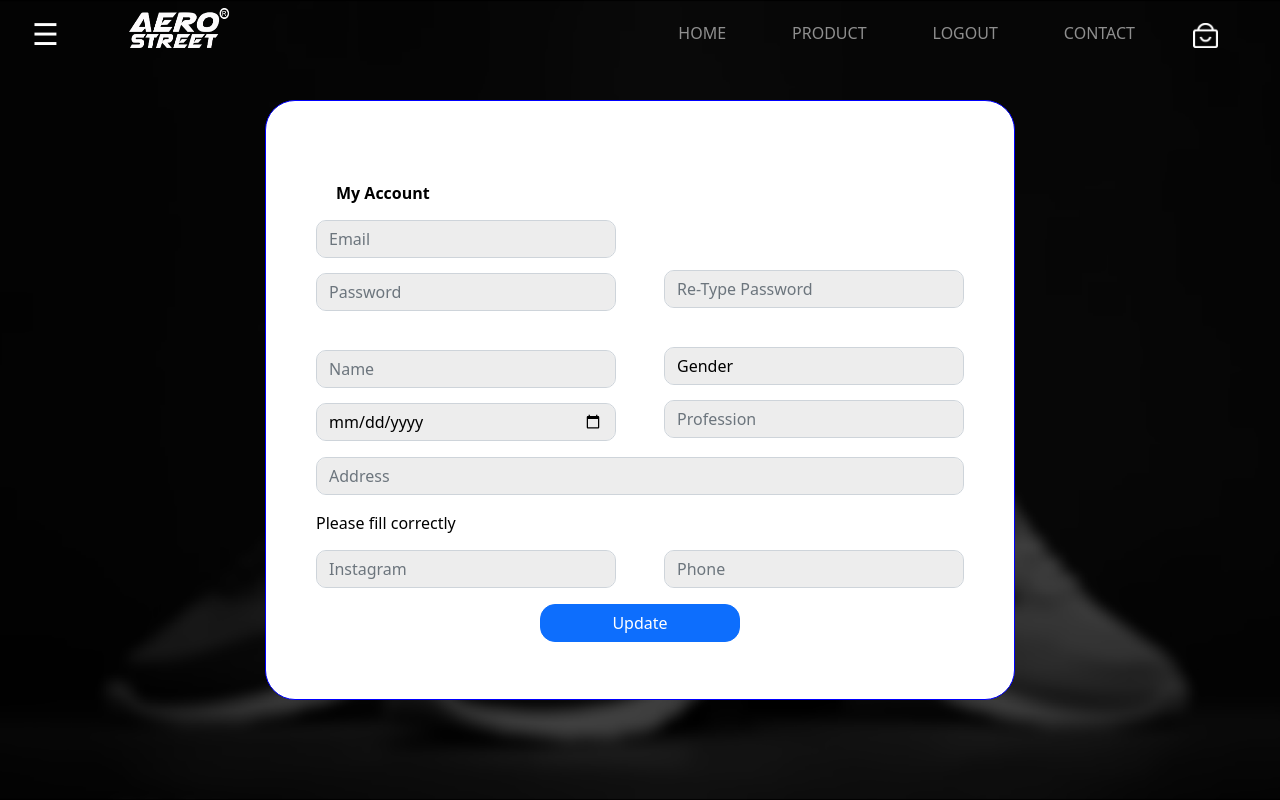
After one commit to farhanaltariq/php_marketplace, a PHP site: page /myaccount.php in a window 1280 px wide. The commit adds this page. Run offline with PHP 8.4, Linux system fonts and the light colour scheme; a user stored in the database is signed in; data comes from the database, SQL or seed files in the repository; data that the repository does not hold is empty.

Commit message:
create check account function

```diff
--- a/adduser.php
+++ b/adduser.php
@@ -1,4 +1,4 @@
-<?php
+<!-- <?php
     include_once("connection.php");
     $email      = $_POST['email'];
     $password   = $_POST['password'];
@@ -18,4 +18,4 @@
         header("location:home.php");
     else
         echo "$qry"."<br>RAKENEK";
-?>
+?> -->
--- /dev/null
+++ b/myaccount.php
@@ -0,0 +1,69 @@
+<?php
+    session_start();
+    include "connection.php";
+    include_once("navbar.php");
+    $qry = "SELECT * FROM user WHERE email='$_SESSION[userweb]'";
+    $sql = mysqli_query($connect, $qry);
+    $row = mysqli_fetch_assoc($sql);
+?>
+<!DOCTYPE html>
+<html>
+<head><title>AeroStreet</title>
+<script>
+    var check = function() {
+    if (document.getElementById('password').value == document.getElementById('re-password').value) {
+        document.getElementById('message').style.color = 'green';
+        document.getElementById('message').innerHTML = 'matching';
+    } else {
+        document.getElementById('message').style.color = 'red';
+        document.getElementById('message').innerHTML = 'not matching';
+  }
+}
+</script>
+<script src="https://cdn.jsdelivr.net/npm/bootstrap@5.0.1/dist/js/bootstrap.bundle.min.js" integrity="sha384-gtEjrD/SeCtmISkJkNUaaKMoLD0//ElJ19smozuHV6z3Iehds+3Ulb9Bn9Plx0x4" crossorigin="anonymous"></script>
+<link href="https://cdn.jsdelivr.net/npm/bootstrap@5.0.1/dist/css/bootstrap.min.css" rel="stylesheet" integrity="sha384-+0n0xVW2eSR5OomGNYDnhzAbDsOXxcvSN1TPprVMTNDbiYZCxYbOOl7+AMvyTG2x" crossorigin="anonymous">
+<link rel="stylesheet" href="./style/signupStyle.css">
+</head>
+<body style="color: black;">
+    <div class="loginradius container position-absolute top-50 start-50 translate-middle">
+        <div class="container-fuid signupform" style="box-sizing: border-box;">
+            <div class="text-start" style="margin-top: 30px; margin-left: 20px;"><b>My Account</b></div>
+            <form method="post" action="adduser.php">
+                <div class="left-form mb-3">
+                    <input required name="email" placeholder="Email" type="email" class="form-control field" id="exampleInputEmail1" aria-describedby="emailHelp" value="<?=$row['email']?>">
+                    <input required name="password" placeholder="Password" type="password" class="form-control field" id="exampleInputPassword1" onkeyup='check();'>
+                    <br>
+                    <input required name="name" placeholder="Name" type="text" class="form-control field" id="exampleInputEmail1" value="<?=$row['email']?>">
+                    <input required name="birthdate" placeholder="Birthday" type="date" class="form-control field" id="exampleInputEmail1" value="<?=$row['birthdate']?>">
+                </div>
+                <div class="right-form mb-3">
+                    <input required name="re-password" placeholder="Re-Type Password" type="password" class="form-control field" id="exampleInputPassword1" onkeyup='check();'>
+                    <span id='message'><br></span>
+                    <select required id="cars" name="gender" class="form-control field" value="<?=$row['gender']?>">
+                        <option value="" disabled selected>Gender</option>
+                        <option value="MALE">Male</option>
+                        <option value="FEMALE">Female</option>
+                    </select>
+                    <input required name="profession" placeholder="Profession" type="text" class="form-control field" id="exampleInputEmail1" value="<?=$row['profession']?>">
+                </div>
+                <div class="mb-3">
+                    <input required name="address" placeholder="Address" type="text" class="form-control field" id="exampleInputEmail1" value="<?=$row['address']?>">
+                </div>
+                <div>
+                    Please fill correctly
+                </div>
+                <div class="left-form mb-3">
+                    <input required name="instagram" placeholder="Instagram" type="text" class="form-control field" id="exampleInputEmail1" value="<?=$row['instagram']?>">
+                </div>
+                <div class="right-form mb-3" style="margin-top: 0px;">
+                    <input required name="phone" placeholder="Phone" type="number" class="form-control field" id="exampleInputPassword1" value="<?=$row['phone']?>">
+                </div>
+
+                <div class="text-center">
+                    <button type="submit" class="btn btn-primary prs" href="home.php">Update</button>
+                </div>
+            </form>
+        </div>
+    </div>
+</body>
+</html>
--- a/mybag.php
+++ b/mybag.php
@@ -3,7 +3,7 @@
     //$email = $_POST['mail'];
     include_once("connection.php");
     include_once("navbar.php");
-    $order = mysqli_query($connect, "SELECT * FROM orders, product WHERE orders.email='$_COOKIE[username]' AND product_id=product.id GROUP BY tipe;");
+    $order = mysqli_query($connect, "SELECT * FROM orders, product WHERE orders.email='$_SESSION[userweb]' AND product_id=product.id GROUP BY tipe;");
 ?>
 <style>
     body{
--- a/navbar.php
+++ b/navbar.php
@@ -23,7 +23,7 @@ else
         <nav class="navbar navbar-expand-lg navbar-dark">
             <div id="mySidenav" class="sidenav">
                 <a href="javascript:void(0)" class="closebtn" onclick="closeNav()">&times;</a>
-                <a href="#">My Account</a>
+                <a href="myaccount.php">My Account</a>
                 <a href="home.php">Product</a>
                 <a href="mybag.php">My Order</a>
             </div>
```
Also changed, not shown: home.php (+3 -6 lines), login.php (+5 -7 lines).
